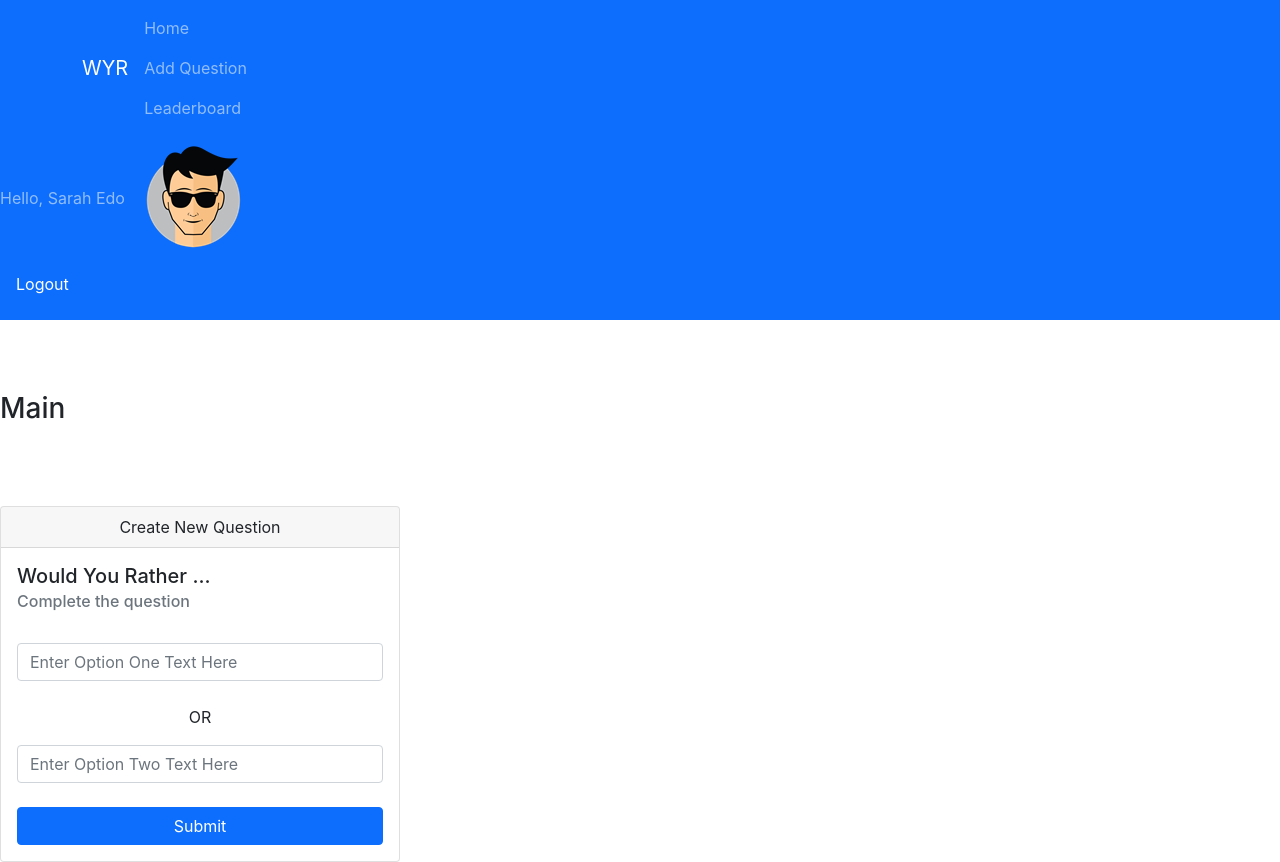
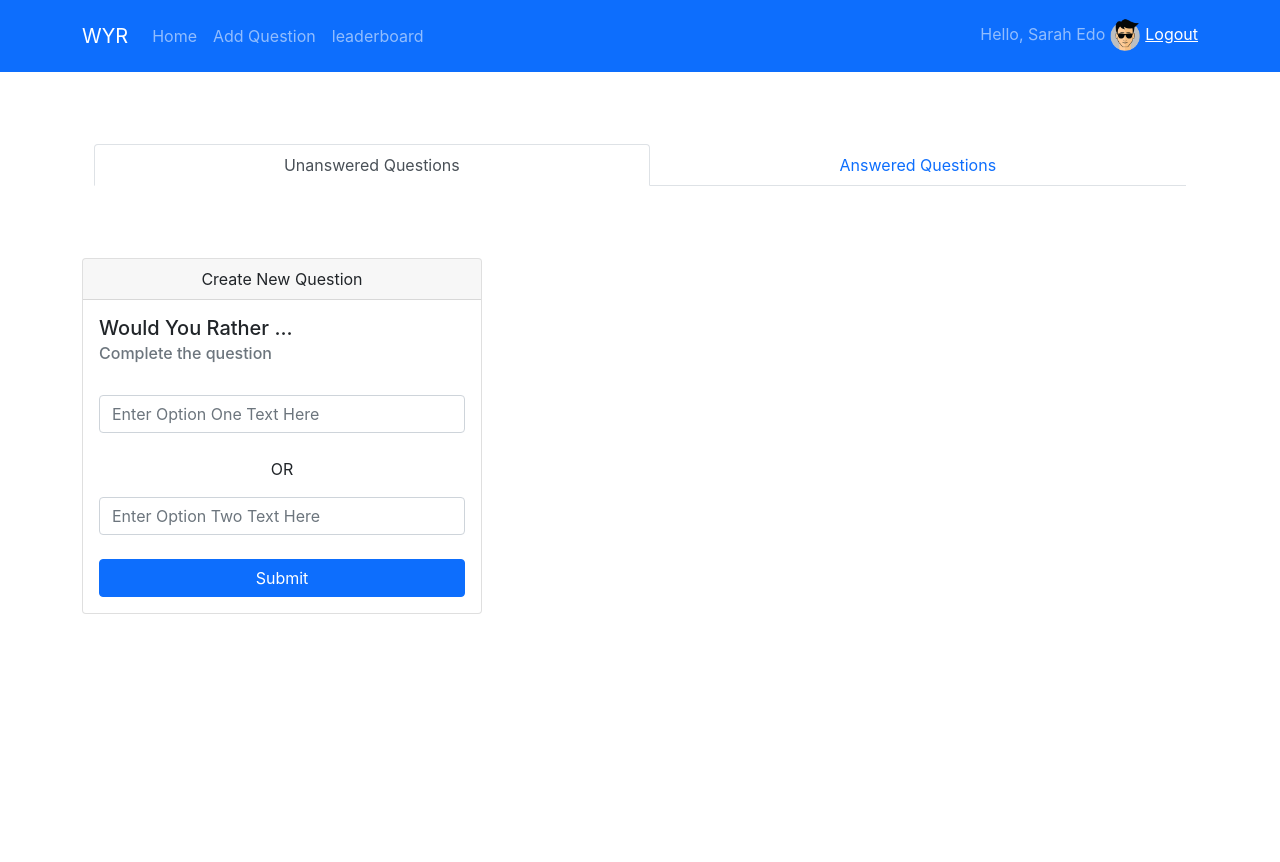
Before and after one commit to albehery/u-project-wyr, a React (Create React App) app: page / in a window 1280 px wide. Both pictures are taken after a click on the button "Login". After the commit the page ends 800 px from the top, so only its background shows below. Built offline with nearby package versions, Linux system fonts and the light colour scheme.

Commit message:
feat: components style with react-bootstap

```diff
--- a/src/components/App.js
+++ b/src/components/App.js
@@ -4,6 +4,8 @@ import AddQuestion from './AddQuestion'
 import Login from './Login';
 import Main from './Main';
 import Navigation from './Navigation';
+
+import Container from 'react-bootstrap/Container';
 
 import { handleInitialData } from '../actions/shared'
 import { connect } from 'react-redux'
@@ -19,6 +21,7 @@ class App extends React.Component {
     return (
       <div>
         <Navigation />
+        <Container>
         <br />
         <br />
         <br />
@@ -27,6 +30,7 @@ class App extends React.Component {
         <br />
         <br />
         <AddQuestion />
+        </Container>
       </div>
     )
   }
--- a/src/components/Main.js
+++ b/src/components/Main.js
@@ -1,10 +1,22 @@
 import React from "react";
 
-class Main extends React.Component{
+import Nav from 'react-bootstrap/Nav'
+import Container from 'react-bootstrap/Container'
+
+class Main extends React.Component {
     render() {
-        return(
+        return (
             <div className="Main">
-                <h3>Main</h3>
+                <Container>
+                    <Nav fill variant="tabs" defaultActiveKey="/home">
+                        <Nav.Item>
+                            <Nav.Link href="/questions" active>Unanswered Questions</Nav.Link>
+                        </Nav.Item>
+                        <Nav.Item>
+                            <Nav.Link href="/questions">Answered Questions</Nav.Link>
+                        </Nav.Item>
+                    </Nav>
+                </Container>
             </div>
         )
     }
--- a/src/components/Navigation.js
+++ b/src/components/Navigation.js
@@ -3,26 +3,31 @@ import { connect } from 'react-redux'
 import Navbar from 'react-bootstrap/Navbar'
 import Container from 'react-bootstrap/Container'
 import Nav from 'react-bootstrap/Nav'
-import Form from 'react-bootstrap/Form'
-import Button from 'react-bootstrap/Button'
 
 class Navigation extends React.Component {
     render() {
         const { authedUser, users } = this.props;
         return (
-            <Navbar bg="primary" variant="dark" expand="false">
+            <Navbar bg="primary" variant="dark">
                 <Container>
                     <Navbar.Brand href="/">WYR</Navbar.Brand>
                     <Nav className="me-auto">
                         <Nav.Link href="/">Home</Nav.Link>
-                        <Nav.Link href="/add">Add Question</Nav.Link>
-                        <Nav.Link href="/leaderboard">Leaderboard</Nav.Link>
+                        <Nav.Link href="/ad">Add Question</Nav.Link>
+                        <Nav.Link href="/leaderboard">leaderboard</Nav.Link>
                     </Nav>
+                    {authedUser &&
+                        <Navbar.Text>
+                            Hello, {users[authedUser].name}
+                            <img
+                                src={users[authedUser].avatarURL}
+                                alt={users[authedUser].name + 'user avatar'}
+                                style={{ height: 40 + 'px' }}
+                            />
+                            <a href="/logout">Logout</a>
+                        </Navbar.Text>
+                    }
                 </Container>
-                {authedUser &&
-                    <Navbar.Text>
-                        Hello, {users[authedUser].name} <img src={users[authedUser].avatarURL} /><Nav.Link href="/logout">Logout</Nav.Link>
-                    </Navbar.Text>}
             </Navbar>
         )
     }
```
